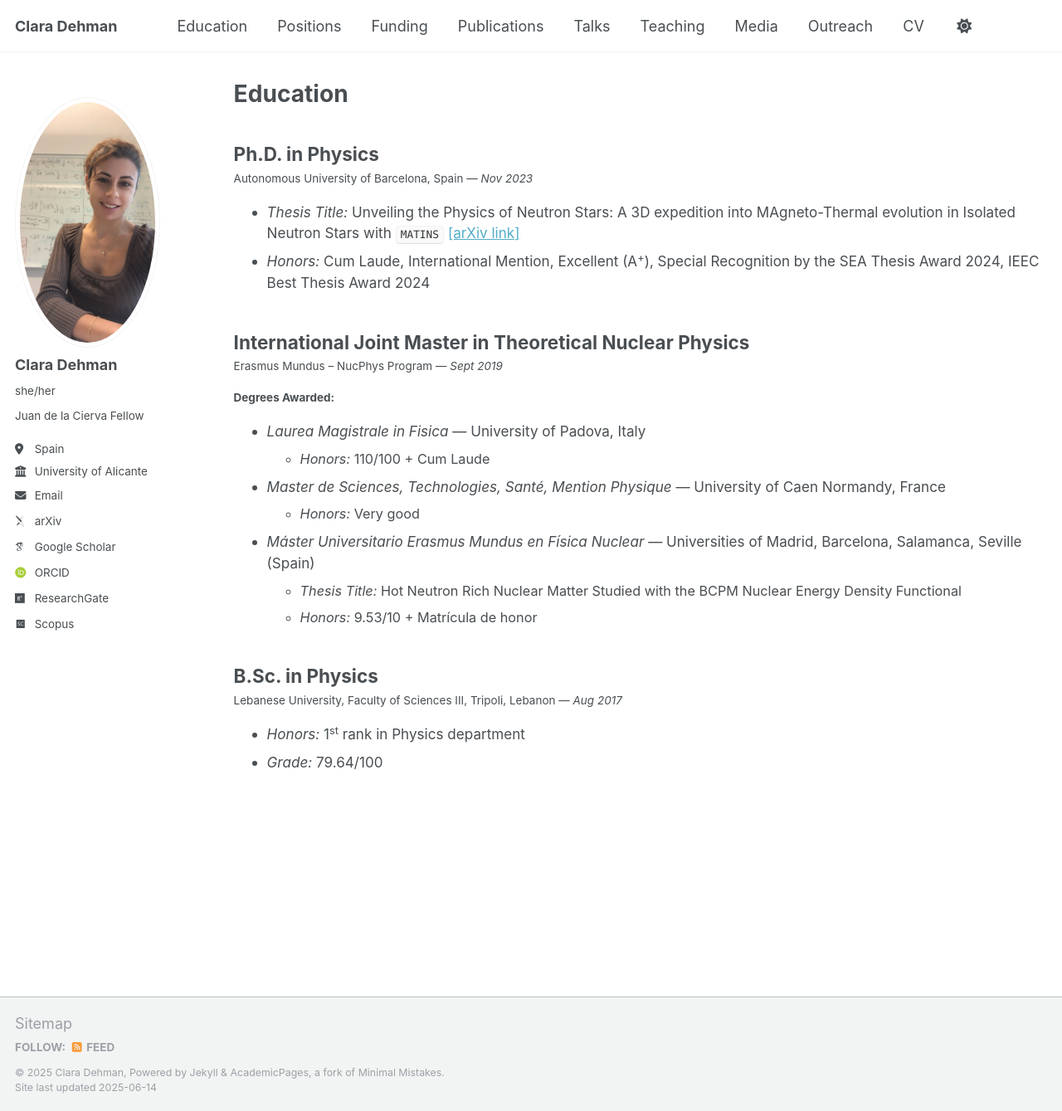
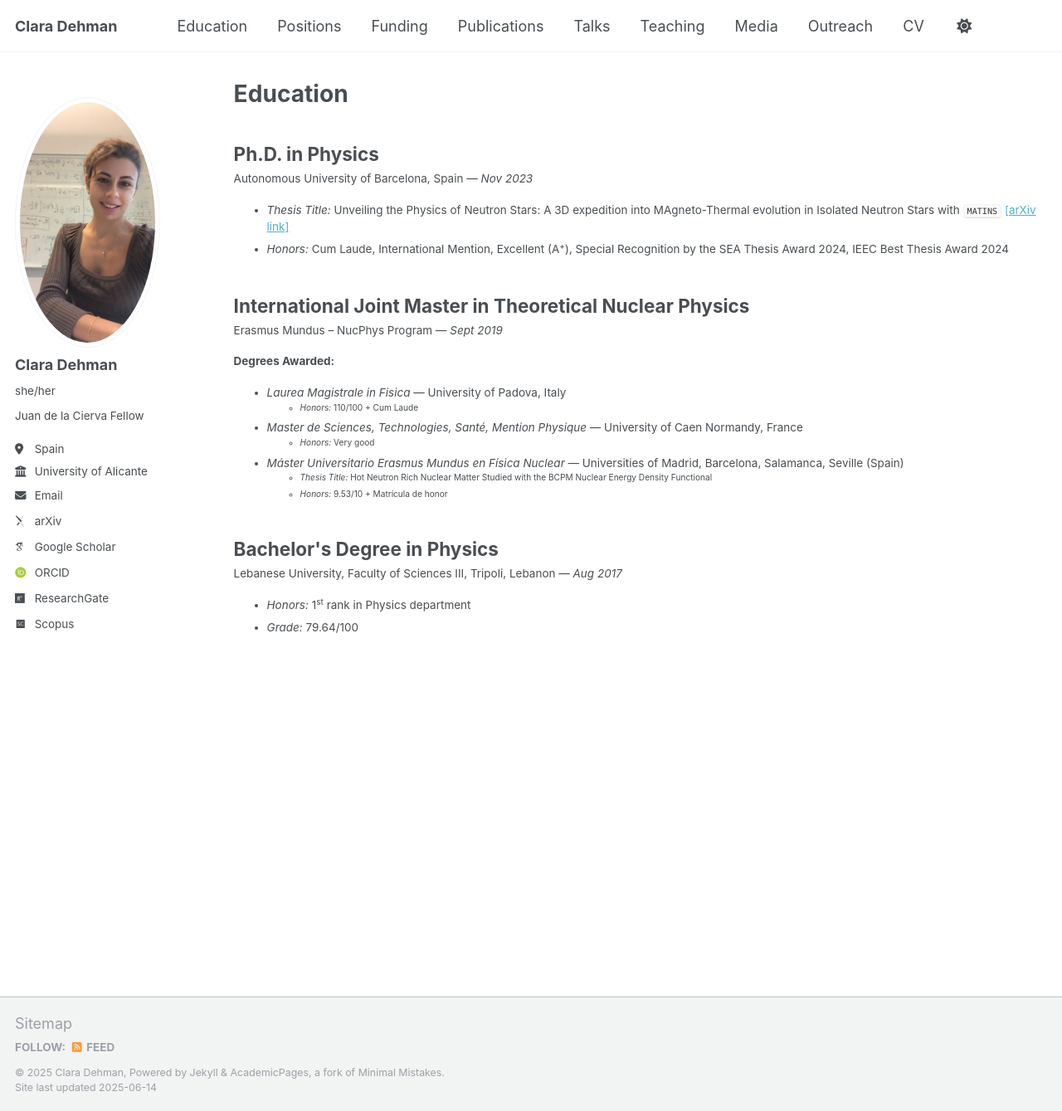
Before and after one commit to ClaraDehman/ClaraDehman.github.io, a Jekyll site: the page built from _pages/education.html, in a window 1280 px wide and 1339 px high. Shown: the whole window at 83% size. Built offline with Jekyll 4.4.1, drawn with Linux system fonts in a browser that asks for light colours; some web fonts are replaced.

Commit message:
Update education.html

```diff
--- a/_pages/education.html
+++ b/_pages/education.html
@@ -10,7 +10,7 @@
 <div class="archive__item">
   <h2 class="archive__item-title">Ph.D. in Physics</h2>
   <p class="archive__item-excerpt">Autonomous University of Barcelona, Spain — <em>Nov 2023</em></p>
-  <ul style="font-size: 0.95em;">
+  <ul class="archive__item-excerpt">
     <li><em>Thesis Title:</em> Unveiling the Physics of Neutron Stars: A 3D expedition into MAgneto-Thermal evolution in Isolated Neutron Stars with <code>MATINS</code> <a href="https://arxiv.org/pdf/2405.00133" target="_blank">[arXiv link]</a></li>
     <li><em>Honors:</em> Cum Laude, International Mention, Excellent (A<sup>+</sup>), Special Recognition by the SEA Thesis Award 2024, IEEC Best Thesis Award 2024</li>
   </ul>
@@ -20,15 +20,15 @@
   <h2 class="archive__item-title">International Joint Master in Theoretical Nuclear Physics</h2>
   <p class="archive__item-excerpt">Erasmus Mundus – NucPhys Program — <em>Sept 2019</em></p>
   <p class="archive__item-excerpt"><strong>Degrees Awarded:</strong></p>
-  <ul style="font-size: 0.95em;">
+  <ul class="archive__item-excerpt">
     <li><em>Laurea Magistrale in Fisica</em> — University of Padova, Italy
-      <ul style="font-size: 0.95em;"><li><em>Honors:</em> 110/100 + Cum Laude</li></ul>
+      <ul class="archive__item-excerpt"><li><em>Honors:</em> 110/100 + Cum Laude</li></ul>
     </li>
     <li><em>Master de Sciences, Technologies, Santé, Mention Physique</em> — University of Caen Normandy, France
-      <ul style="font-size: 0.95em;"><li><em>Honors:</em> Very good</li></ul>
+      <ul class="archive__item-excerpt"><li><em>Honors:</em> Very good</li></ul>
     </li>
     <li><em>Máster Universitario Erasmus Mundus en Física Nuclear</em> — Universities of Madrid, Barcelona, Salamanca, Seville (Spain)
-      <ul style="font-size: 0.95em;">
+      <ul class="archive__item-excerpt">
         <li><em>Thesis Title:</em> Hot Neutron Rich Nuclear Matter Studied with the BCPM Nuclear Energy Density Functional</li>
         <li><em>Honors:</em> 9.53/10 + Matrícula de honor</li>
       </ul>
@@ -37,9 +37,9 @@
 </div>
 
 <div class="archive__item">
-  <h2 class="archive__item-title">B.Sc. in Physics</h2>
+  <h2 class="archive__item-title">Bachelor's Degree in Physics</h2>
   <p class="archive__item-excerpt">Lebanese University, Faculty of Sciences III, Tripoli, Lebanon — <em>Aug 2017</em></p>
-  <ul style="font-size: 0.95em;">
+  <ul class="archive__item-excerpt">
     <li><em>Honors:</em> 1<sup>st</sup> rank in Physics department</li>
     <li><em>Grade:</em> 79.64/100</li>
   </ul>
```
